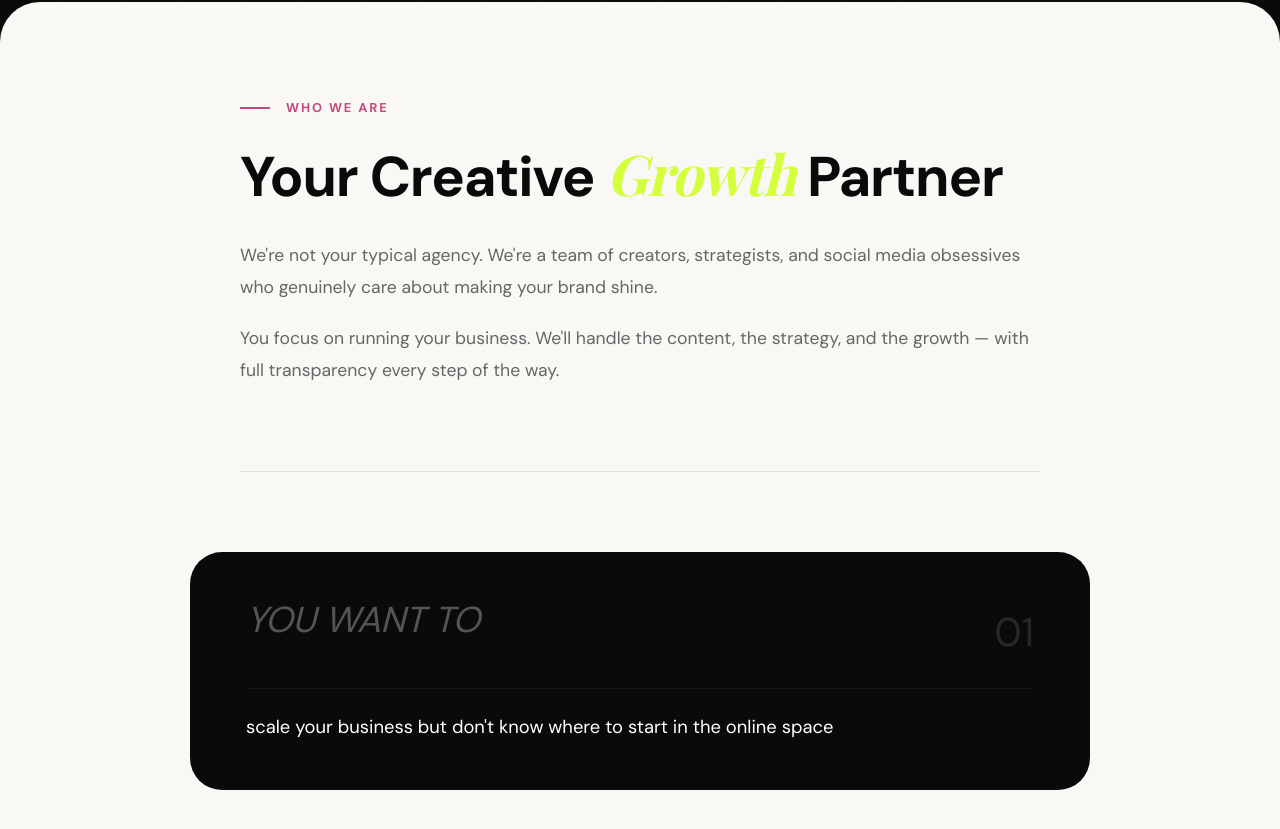
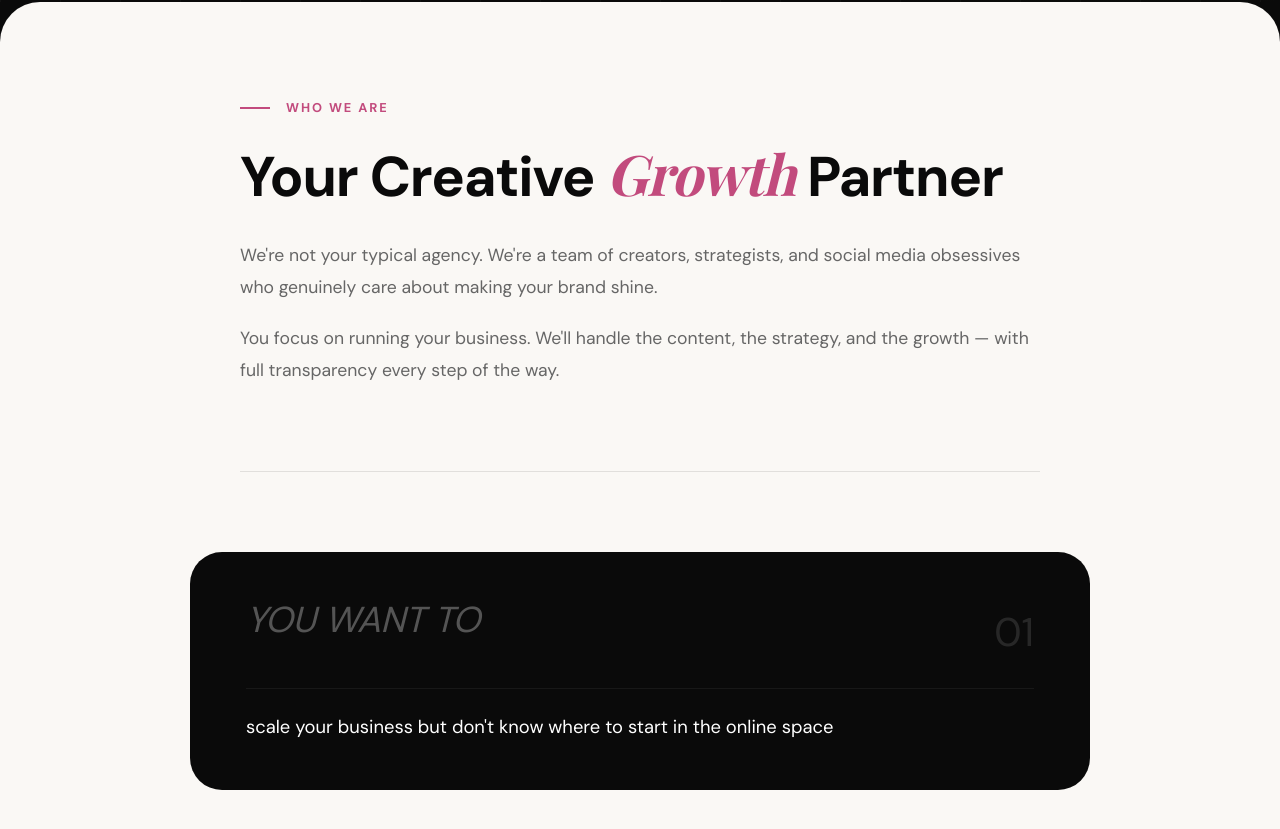
Before and after one commit to katenedilia-cyber/sunweek-media-webpage, a plain HTML site: page index.html in a window 1280 px wide. Shown: the part 798-1627 px from the top of the page. Drawn offline with nearby package versions, Linux system fonts and the light colour scheme; a web font is replaced by a local one.

Commit message:
Update index.html

```diff
--- a/index.html
+++ b/index.html
@@ -386,7 +386,7 @@
         .partner h2 .highlight {
             font-family: 'Playfair Display', serif;
             font-style: italic;
-            color: var(--green);
+            color: var(--pink-dark);
         }
 
         .partner p {
```
